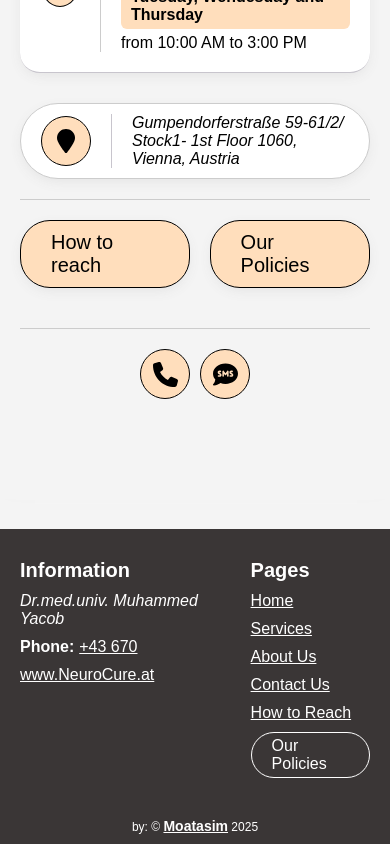
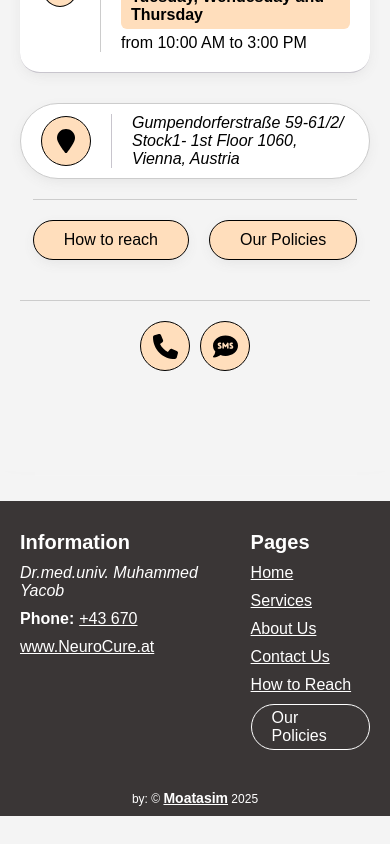
Before and after one commit to MtsmAshraf/neurocure, a Next.js app: page /en/contact in a window 390 px wide. Shown: the part 881-1725 px from the top of the page. After the commit the page ends 1697 px from the top, so only its background shows below. Built offline with nearby package versions, Linux system fonts and the light colour scheme.

Commit message:
contact styles

```diff
--- a/src/components/Contact/contact.module.css
+++ b/src/components/Contact/contact.module.css
@@ -240,6 +240,7 @@
     font-size: 20px;
     transition: var(--main-transition);
     box-shadow: var(--main-shadow);
+    text-align: center;
 }
 
 .contact > div:nth-child(2) .moreLinks a:hover{
@@ -291,4 +292,7 @@
     .contact > div:nth-child(2) .bookLinks{
         flex-direction: column;
     }
+    .contact > div:nth-child(2) .moreLinks a{
+        font-size: 16px;
+    }
 }
```
